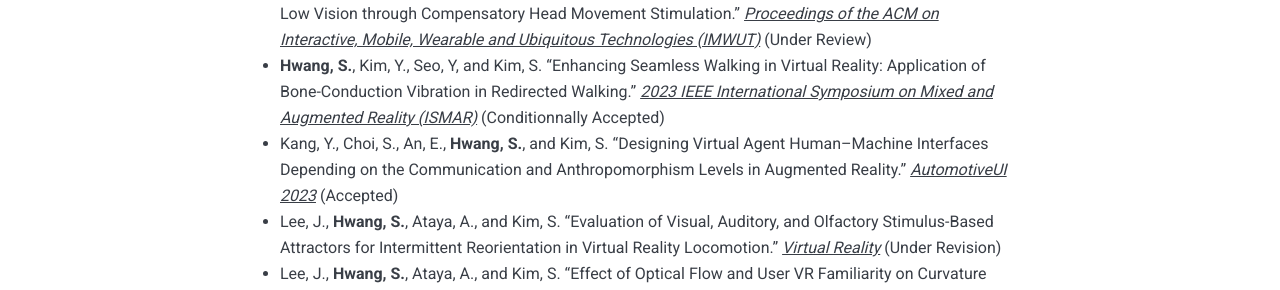
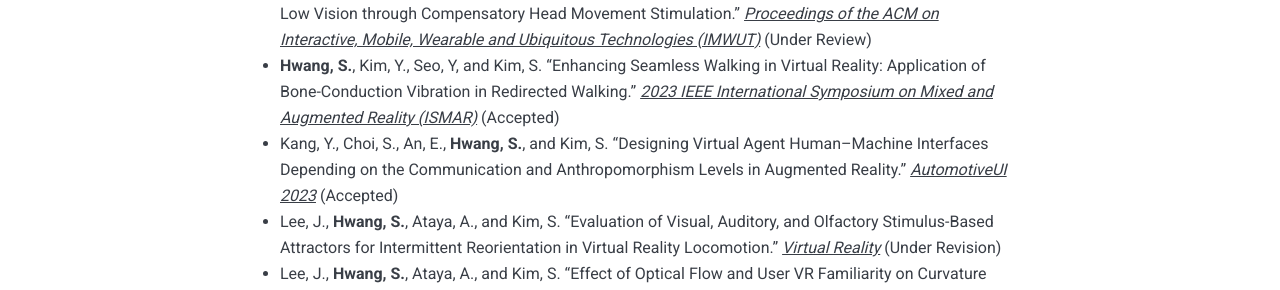
Before and after one commit to anoldhsh/anoldhsh.github.io, a Jekyll site: the page built from _pages/2PUBLICATIONS.md, in a window 1280 px wide. Shown: the part 708-998 px from the top of the page. Built offline with Jekyll 4.4.1, drawn with Linux system fonts in a browser that asks for light colours; nearby versions of some CDN libraries.

```diff
--- a/_pages/2PUBLICATIONS.md
+++ b/_pages/2PUBLICATIONS.md
@@ -8,7 +8,7 @@
 # CONFERENCES & PUBLICATIONS
 #### 2023
 * Jo, T., Yeo, D., Kim, G., <strong>Hwang, S.</strong>, and Kim, S. "WatchCap: Improving Scanning Efficiency in People with Low Vision through Compensatory Head Movement Stimulation." <u><i>Proceedings of the ACM on Interactive, Mobile, Wearable and Ubiquitous Technologies (IMWUT)</i></u> (Under Review)
-* <strong>Hwang, S.</strong>, Kim, Y., Seo, Y, and Kim, S. "Enhancing Seamless Walking in Virtual Reality: Application of Bone-Conduction Vibration in Redirected Walking." <u><i>2023 IEEE International Symposium on Mixed and Augmented Reality (ISMAR)</i></u> (Conditionnally Accepted)
+* <strong>Hwang, S.</strong>, Kim, Y., Seo, Y, and Kim, S. "Enhancing Seamless Walking in Virtual Reality: Application of Bone-Conduction Vibration in Redirected Walking." <u><i>2023 IEEE International Symposium on Mixed and Augmented Reality (ISMAR)</i></u> (Accepted)
 * Kang, Y., Choi, S., An, E., <strong>Hwang, S.</strong>, and Kim, S. "Designing Virtual Agent Human–Machine Interfaces Depending on the Communication and Anthropomorphism Levels in Augmented Reality." <u><i>AutomotiveUI 2023</i></u> (Accepted)
 * Lee, J., <strong>Hwang, S.</strong>, Ataya, A., and Kim, S. "Evaluation of Visual, Auditory, and Olfactory Stimulus-Based Attractors for Intermittent Reorientation in Virtual Reality Locomotion." <u><i>Virtual Reality</i></u> (Under Revision)
 * Lee, J., <strong>Hwang, S.</strong>, Ataya, A., and Kim, S. "Effect of Optical Flow and User VR Familiarity on Curvature Gain Thresholds for Redirected Walking." <u><i>Virtual Reality</i></u> (Under Revision)
```
